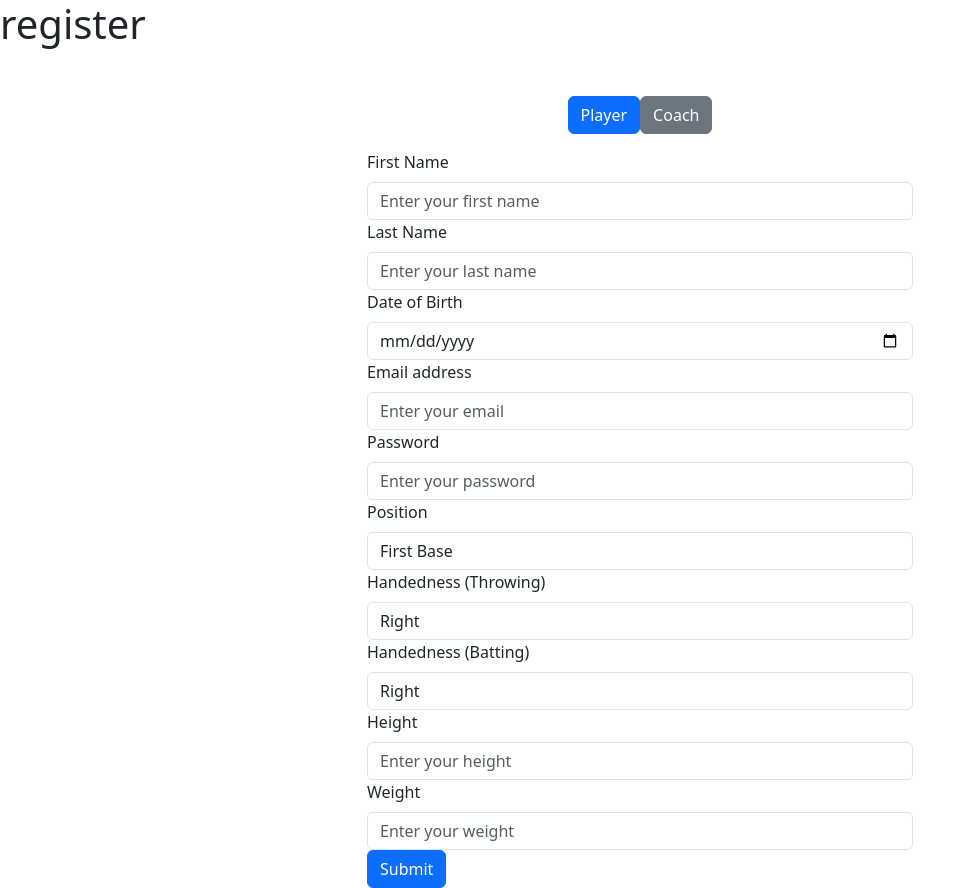
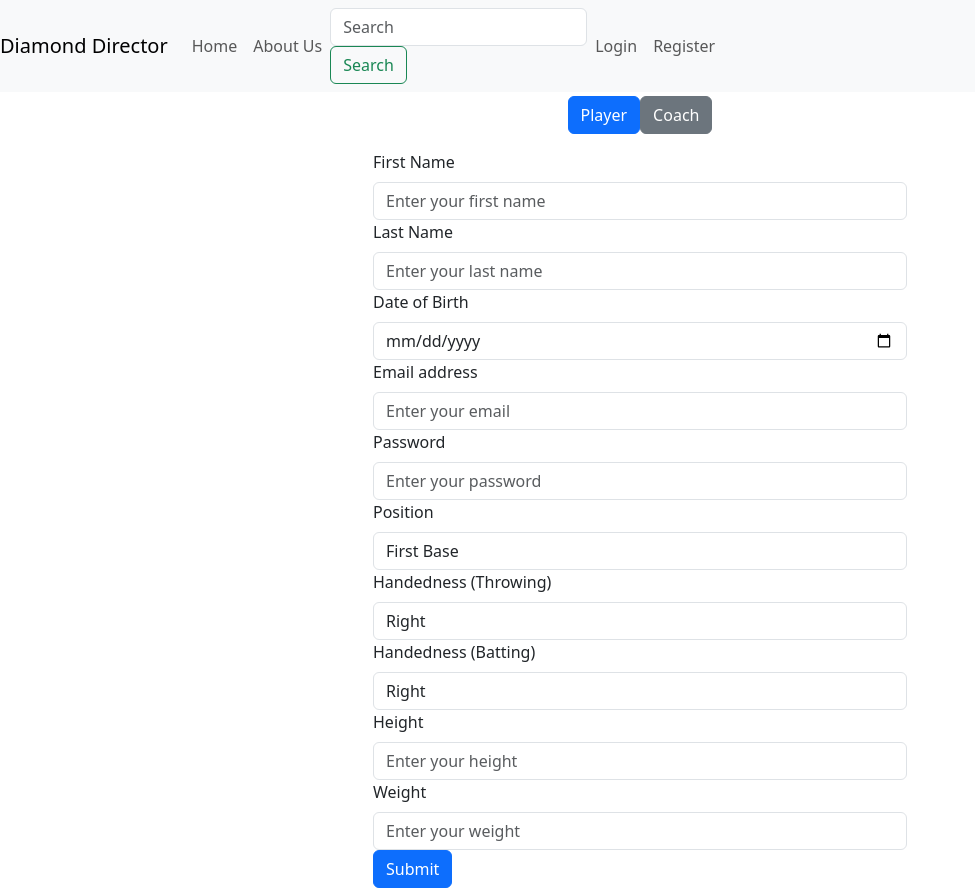
Before and after one commit to CreepySunny/diamond-director-fe, a React (Vite) app: page /register in a window 1280 px wide. Shown: the whole page, without its empty margins (0-975 px from the left). Built offline with nearby package versions, Linux system fonts and the light colour scheme.

Commit message:
New page structure

```diff
--- a/src/Pages/LoginPage.jsx
+++ b/src/Pages/LoginPage.jsx
@@ -1,11 +1,16 @@
 import React from "react";
 import LoginForm from "../component/LoginForm";
+import NavigationBar from "../component/Navbar";
+import { Container } from "react-bootstrap";
 
 function LoginPage(){
     return (
         <>
+        <NavigationBar />
+        <Container>
         <h1>Login</h1>
         <LoginForm />
+        </Container>
         </>
     )
 }
--- a/src/Pages/RegistrationPage.jsx
+++ b/src/Pages/RegistrationPage.jsx
@@ -1,11 +1,16 @@
 import React from "react";
 import RegistrationForm from "../component/RegistratioForm";
+import NavigationBar from "../component/Navbar";
+import { Container } from "react-bootstrap";
 
 function RegistrationPage(){
     return (
         <>
+        <NavigationBar />
+        <Container>
         <h1>register</h1>
         <RegistrationForm/>
+        </Container>
         </>
     )
 }
```
